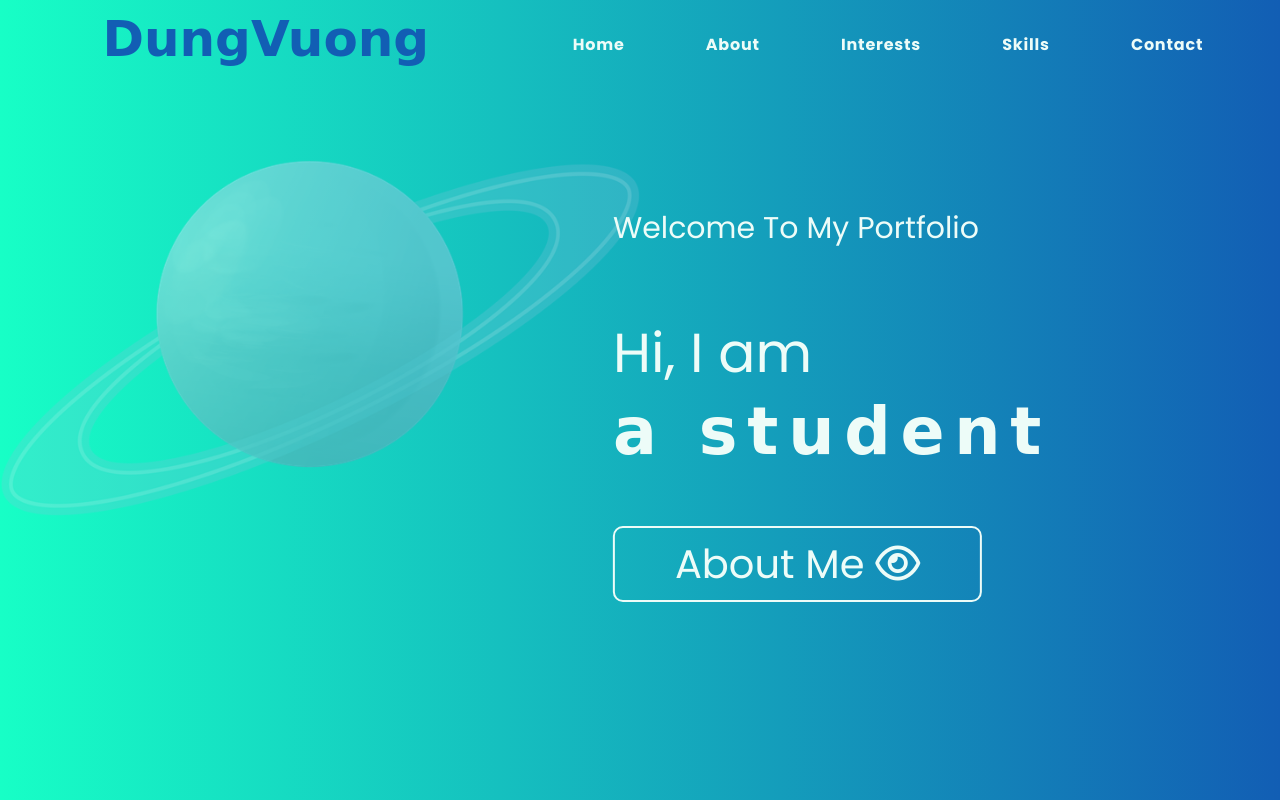
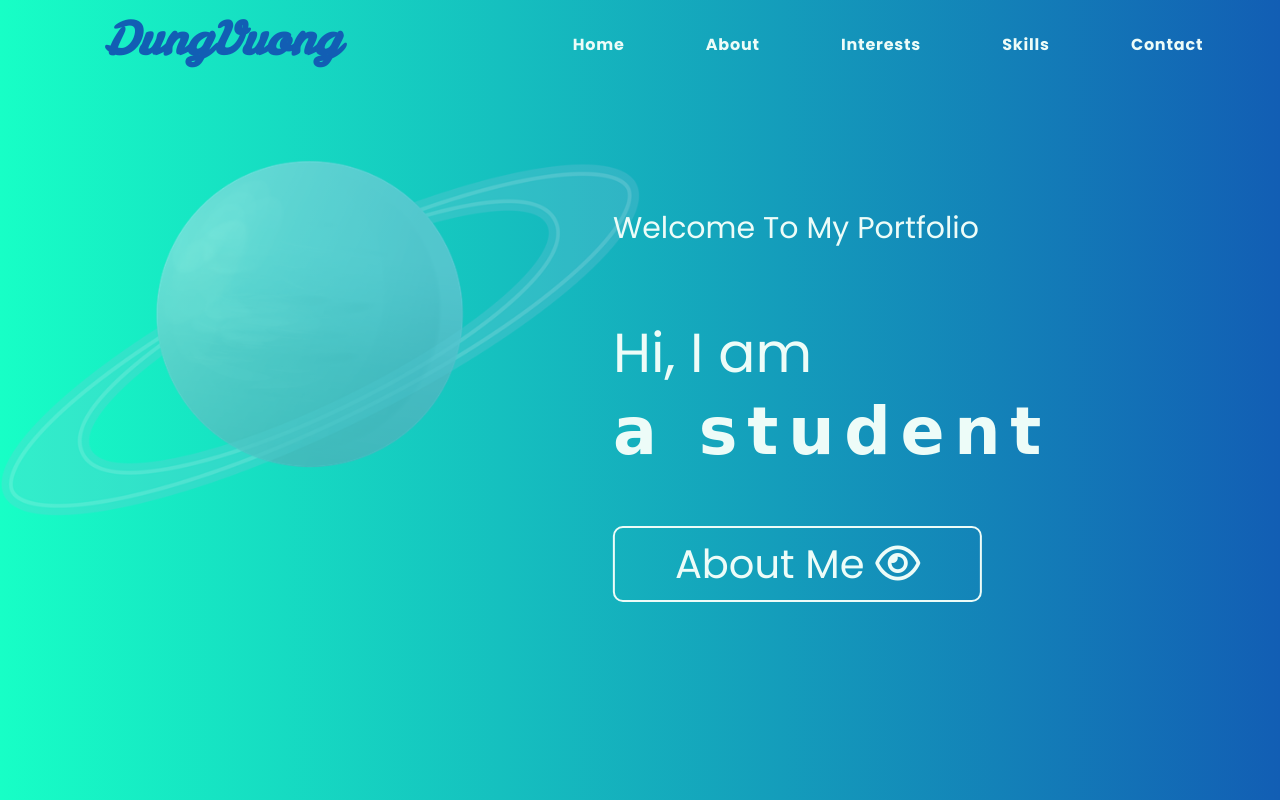
Before and after one commit to dung-vuong/Dungs-Portfolio, a plain HTML site: page index.html in a window 1280 px wide. Shown: the top 800 px of the page. Drawn offline with nearby package versions, Linux system fonts and the light colour scheme; no server answers; a web font is replaced by a local one.

Commit message:
update logo

```diff
--- a/index.html
+++ b/index.html
@@ -12,6 +12,7 @@
     <script src="https://code.iconify.design/2/2.0.3/iconify.min.js"></script>
     <script src="https://code.jquery.com/jquery-3.6.0.js"></script>
     <script src="./myScript.js"></script>
+    <style>@import url('https://fonts.googleapis.com/css2?family=Leckerli+One&display=swap');</style>
 
 </head>
 
--- a/style.css
+++ b/style.css
@@ -46,8 +46,9 @@ a {
 }
 
 .logo {
-  font-family: 'Brush Script MT', cursive;
-  font-size: 50px;
+  font-family: 'Leckerli One', cursive;
+  font-style: italic;
+  font-size: 45px;
   -webkit-transition: all 0.5s;
   transition: all 0.5s;
 }
```
